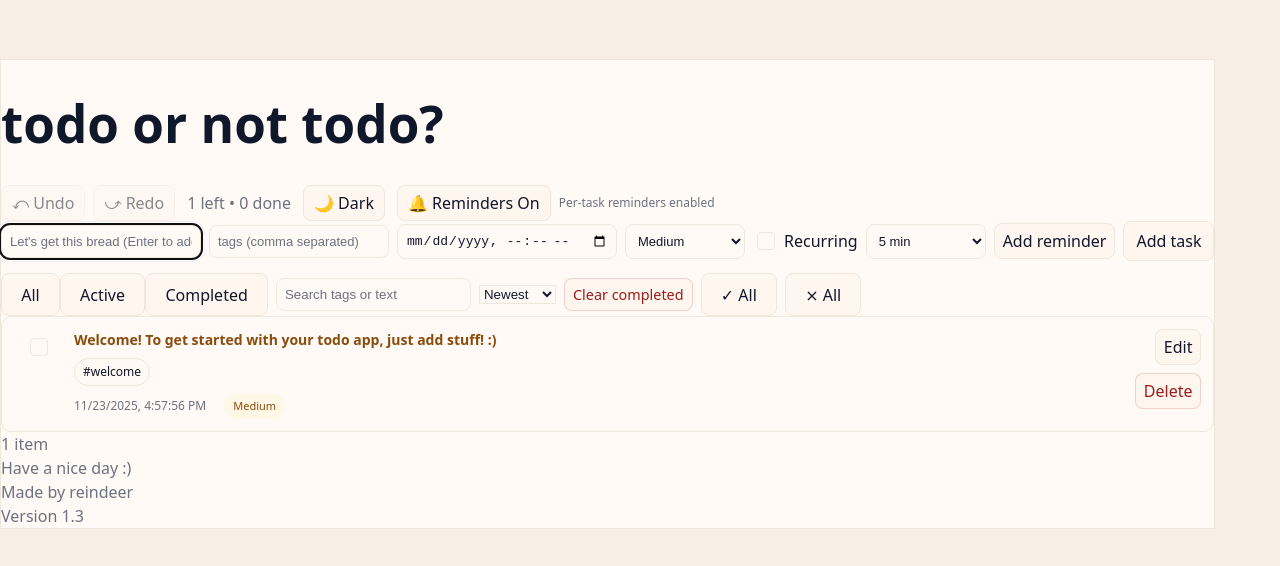
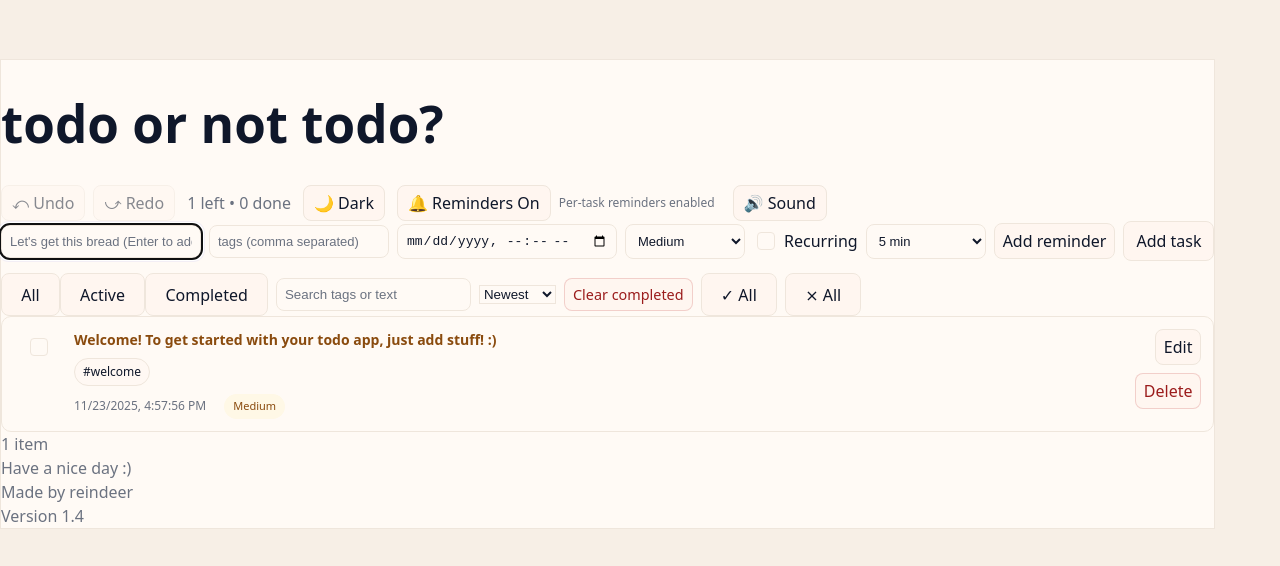
Before and after one commit to tingyic/Todo-app, a React (Vite) app: page / in a window 1280 px wide. Shown: the part 106-672 px from the top of the page. Built offline with nearby package versions, Linux system fonts and the light colour scheme.

Commit message:
Add sound effects and haptics for buttons and functions (can be muted), add toast for actions on the top right corner

```diff
--- a/src/App.css
+++ b/src/App.css
@@ -563,7 +563,7 @@ button.clear-completed.btn-danger:active {
 /* make inline confirm buttons look stable and not jitter */
 .todo-col-actions { display:flex; flex-direction:column; align-items:flex-end; gap:8px; }
 
-/* prefer single-line for action buttons when there's space; they will still wrap if space is tight */
+/* prefer single-line for action buttons when there's space; will still wrap if space is tight */
 .todo-col-actions button {
   white-space: nowrap;
   width: auto;
@@ -571,7 +571,6 @@ button.clear-completed.btn-danger:active {
   box-sizing: border-box;
 }
 
-/* if you want the confirm area to animate slightly on open */
 .todo-col-actions > div {
   display: flex;
   gap: 8px;
--- a/src/components/App.tsx
+++ b/src/components/App.tsx
@@ -4,6 +4,7 @@ import TodoEditor from "./TodoEditor";
 import TodoList from "./TodoList";
 import Toolbar from "./Toolbar";
 import ReminderManager from "./ReminderManager";
+import { play, isSoundEnabled, setSoundEnabled } from "../utils/sound";
 
 export default function App() {
   const {
@@ -84,6 +85,14 @@ export default function App() {
     try { localStorage.setItem("todo-reminders-enabled", remindersEnabled ? "1" : "0"); } catch { /* empty */ }
   }, [remindersEnabled]);
 
+  // Sound toggle (backed by utils)
+  const [soundEnabled, setSoundEnabledState] = useState<boolean>(() => {
+    try { return isSoundEnabled(); } catch { return true; }
+  });
+  useEffect(() => {
+    try { setSoundEnabled(soundEnabled); } catch { /* empty */ }
+  }, [soundEnabled]);
+
   // small toast for feedback (undo/redo)
   const [toast, setToast] = useState<string | null>(null);
   const toastTimerRef = useRef<number | null>(null);
@@ -99,16 +108,18 @@ export default function App() {
     }, ms);
   }
 
-  // handlers that check availability before acting and show toast
+  // handlers that check availability before acting and show toast + sound/haptic
   function handleUndo() {
     if (!canUndo) return;
     undo();
     showToast("Undone");
+    play("undo", true);
   }
   function handleRedo() {
     if (!canRedo) return;
     redo();
     showToast("Redone");
+    play("redo", true);
   }
 
   useEffect(() => {
@@ -128,19 +139,39 @@ export default function App() {
         if (canUndo) {
           undo();
           showToast("Undone");
+          play("undo", true);
         }
-      } else if ( (mod && shift && key === "z") || (mod && key === "y") ) {
+      } else if ((mod && shift && key === "z") || (mod && key === "y")) {
         // Ctrl/Cmd+Shift+Z OR Ctrl/Cmd+Y -> redo
         e.preventDefault();
         if (canRedo) {
           redo();
           showToast("Redone");
+          play("redo", true);
         }
       }
     }
     window.addEventListener("keydown", onKey);
     return () => window.removeEventListener("keydown", onKey);
   }, [undo, redo, canUndo, canRedo]);
+
+  // UI handlers for toggles that play a subtle click sound
+  function toggleTheme() {
+    setTheme(t => {
+      const next = t === "light" ? "dark" : "light";
+      play("click", false);
+      showToast(next === "dark" ? "Dark theme" : "Light theme", 900);
+      return next;
+    });
+  }
+  function toggleReminders() {
+    setRemindersEnabled(r => {
+      const next = !r;
+      play("click", false);
+      showToast(next ? "Reminders on" : "Reminders off", 900);
+      return next;
+    });
+  }
 
   return (
     <div className="min-h-screen bg-app-root flex items-start justify-center py-12 px-4">
@@ -177,7 +208,7 @@ export default function App() {
 
             {/* THEME TOGGLE */}
             <button
-              onClick={() => setTheme(t => (t === "light" ? "dark" : "light"))}
+              onClick={toggleTheme}
               aria-label="Toggle theme"
               className="btn-plain"
               title="Toggle theme"
@@ -189,7 +220,7 @@ export default function App() {
             {/* REMINDERS toggle */}
             <div style={{ display: "flex", gap: 8, alignItems: "center" }}>
               <button
-                onClick={() => setRemindersEnabled(e => !e)}
+                onClick={toggleReminders}
                 className="btn-plain"
                 title={remindersEnabled ? "Disable reminders" : "Enable reminders"}
                 style={{ padding: "6px 10px" }}
@@ -200,10 +231,36 @@ export default function App() {
                 {remindersEnabled ? "Per-task reminders enabled" : "Reminders disabled"}
               </div>
             </div>
+
+            {/* SOUND toggle */}
+            <div style={{ display: "flex", gap: 8, alignItems: "center", marginLeft: 6 }}>
+              <button
+                onClick={() => {
+                  setSoundEnabledState(s => {
+                    const next = !s;
+                    // write to storage happens in effect
+                    // give quick feedback
+                    play(next ? "click" : "error", false);
+                    showToast(next ? "Sound on" : "Sound off", 900);
+                    return next;
+                  });
+                }}
+                className="btn-plain"
+                title={soundEnabled ? "Disable sounds" : "Enable sounds"}
+                style={{ padding: "6px 10px" }}
+              >
+                {soundEnabled ? "🔊 Sound" : "🔇 Sound"}
+              </button>
+            </div>
           </div>
         </header>
 
-        <TodoEditor onAdd={add} />
+        <TodoEditor onAdd={payload => {
+          // call add, play add sound and show toast briefly
+          add(payload);
+          play("add", false);
+          showToast("Task added", 900);
+        }} />
 
         <Toolbar
           filter={filter}
@@ -212,19 +269,43 @@ export default function App() {
           setQuery={setQuery}
           sortBy={sortBy}
           setSortBy={setSortBy}
-          clearCompleted={clearCompleted}
-          markAll={setAll}
+          clearCompleted={() => {
+            clearCompleted();
+            play("delete", false);
+            showToast("Cleared completed", 1000);
+          }}
+          markAll={done => {
+            setAll(done);
+            play("click", false);
+            showToast(done ? "Marked all done" : "Marked all active", 1000);
+          }}
         />
 
         <main>
-          <TodoList todos={visible} onToggle={toggle} onRemove={remove} onUpdate={update} />
+          <TodoList
+            todos={visible}
+            onToggle={(id: string) => {
+              toggle(id);
+              play("done", false);
+            }}
+            onRemove={id => {
+              remove(id);
+              play("delete", true);
+              showToast("Deleted", 900);
+            }}
+            onUpdate={(id, patch) => {
+              update(id, patch);
+              play("click", false);
+              showToast("Saved", 800);
+            }}
+          />
         </main>
 
         <footer className="mt-6 flex items-center justify-between text-sm text-app-muted">
           <div>{stats.total} {stats.total == 1 ? "item" : "items"}</div>
           <div> Have a nice day :)</div>
           <div>Made by reindeer</div>
-          <div> Version 1.3</div>
+          <div> Version 1.4</div>
         </footer>
       </div>
 
--- a/src/components/TodoEditor.tsx
+++ b/src/components/TodoEditor.tsx
@@ -1,5 +1,6 @@
 import { useState } from "react";
 import type { Recurrence } from "../types";
+import { play } from "../utils/sound";
 
 type Props = {
   onAdd: (payload: {
@@ -8,7 +9,7 @@ type Props = {
     due?: string | null;
     priority?: "high" | "medium" | "low";
     recurrence?: Recurrence | null;
-    reminders?: number[]; // NEW: array of minutes before due, e.g. [30,5]
+    reminders?: number[]; // array of minutes before due
   }) => void;
 };
 
@@ -24,7 +25,7 @@ export default function TodoEditor({ onAdd }: Props) {
   const [interval, setInterval] = useState<number>(1);
   const [weekdays, setWeekdays] = useState<number[]>([]);
 
-  // NEW: reminders UI state (minutes before due)
+  // reminders UI state (minutes before due)
   const [reminderSelect, setReminderSelect] = useState<number | "">(5);
   const [reminders, setReminders] = useState<number[]>([]);
 
@@ -76,6 +77,9 @@ export default function TodoEditor({ onAdd }: Props) {
       recurrence,
       reminders: reminders.length ? reminders : undefined, // include reminders
     });
+
+    // feedback
+    play("add", true);
 
     // reset
     setText("");
--- a/src/hooks/useTodos.ts
+++ b/src/hooks/useTodos.ts
@@ -1,6 +1,7 @@
 import { useEffect, useReducer, useRef, useState } from "react";
 import type { Todo, Recurrence } from "../types";
 import { parseLocalDateTime } from "../utils/dates";
+import { play } from "../utils/sound";
 
 const LOCAL_KEY = "todoapp:v1";
 
@@ -115,6 +116,7 @@ export function useTodos() {
     setUndoCount(past.length);
     setRedoCount(futureRef.current.length);
     dispatch({ type: "INIT", todos: prev });
+    play("undo", true);
   };
 
   // redo: restore last snapshot from future -> push current to past
@@ -127,6 +129,7 @@ export function useTodos() {
     setUndoCount(pastRef.current.length);
     setRedoCount(fut.length);
     dispatch({ type: "INIT", todos: next });
+    play("redo", true);
   };
 
   // load from localStorage on mount
--- /dev/null
+++ b/src/utils/sound.ts
@@ -0,0 +1,100 @@
+type SoundName = "add" | "delete" | "done" | "undo" | "redo" | "error" | "click";
+
+const ctxRef: { ctx: AudioContext | null } = { ctx: null };
+
+function getAudioContext(): AudioContext {
+  const g = globalThis as unknown as {
+    AudioContext?: typeof AudioContext;
+    webkitAudioContext?: typeof AudioContext;
+  };
+
+  if (!ctxRef.ctx) {
+    const Constructor = g.AudioContext ?? g.webkitAudioContext;
+    if (!Constructor) {
+      throw new Error("Web Audio API not supported in this browser");
+    }
+    ctxRef.ctx = new Constructor();
+  }
+  return ctxRef.ctx!;
+}
+
+function playSound(name: SoundName, volume = 0.12) {
+  try {
+    const ctx = getAudioContext();
+    if (ctx.state === "suspended") {
+      void ctx.resume();
+    }
+
+    const now = ctx.currentTime;
+    const gain = ctx.createGain();
+    gain.gain.setValueAtTime(0.0001, now);
+    gain.connect(ctx.destination);
+
+    let oscType: OscillatorType = "sine";
+    let freq = 440;
+    let duration = 0.12;
+
+    switch (name) {
+      case "add": freq = 880; oscType = "sine"; duration = 0.12; break;
+      case "delete": freq = 220; oscType = "sawtooth"; duration = 0.18; break;
+      case "done": freq = 660; oscType = "triangle"; duration = 0.14; break;
+      case "undo": freq = 520; oscType = "sine"; duration = 0.12; break;
+      case "redo": freq = 760; oscType = "sine"; duration = 0.12; break;
+      case "error": freq = 180; oscType = "sawtooth"; duration = 0.22; break;
+      case "click": freq = 1200; oscType = "square"; duration = 0.06; break;
+    }
+
+    const osc = ctx.createOscillator();
+    osc.type = oscType;
+    osc.frequency.setValueAtTime(freq, now);
+    osc.connect(gain);
+
+    // envelope
+    gain.gain.cancelScheduledValues(now);
+    gain.gain.setValueAtTime(0.0001, now);
+    gain.gain.exponentialRampToValueAtTime(Math.max(0.0001, volume), now + 0.01);
+    gain.gain.exponentialRampToValueAtTime(0.0001, now + duration);
+
+    osc.start(now);
+    osc.stop(now + duration + 0.02);
+
+    osc.onended = () => {
+      try { osc.disconnect(); gain.disconnect(); } catch { /* ignore */ }
+    };
+  } catch {
+    // ignore failures silently (older browsers, permissions)
+  }
+}
+
+function haptic(pattern: number | number[] = 35) {
+  try {
+    const nav = navigator as Navigator & { vibrate?: (pattern: number | number[]) => unknown };
+    if (typeof nav.vibrate === "function") nav.vibrate(pattern);
+  } catch {
+    /* no-op */
+  }
+}
+
+
+export function isSoundEnabled(): boolean {
+  try {
+    return localStorage.getItem("todo-sound-enabled") !== "0";
+  } catch {
+    return true;
+  }
+}
+
+export function setSoundEnabled(v: boolean) {
+  try {
+    localStorage.setItem("todo-sound-enabled", v ? "1" : "0");
+  } catch {
+    // ignore
+  }
+}
+
+/** Play: will respect isSoundEnabled(); optionally vibrate as well */
+export function play(name: SoundName, doHaptic = false) {
+  if (!isSoundEnabled()) return;
+  playSound(name);
+  if (doHaptic) haptic(25);
+}
```
Also changed, not shown: src/components/TodoItem.tsx (+14 -8 lines).
